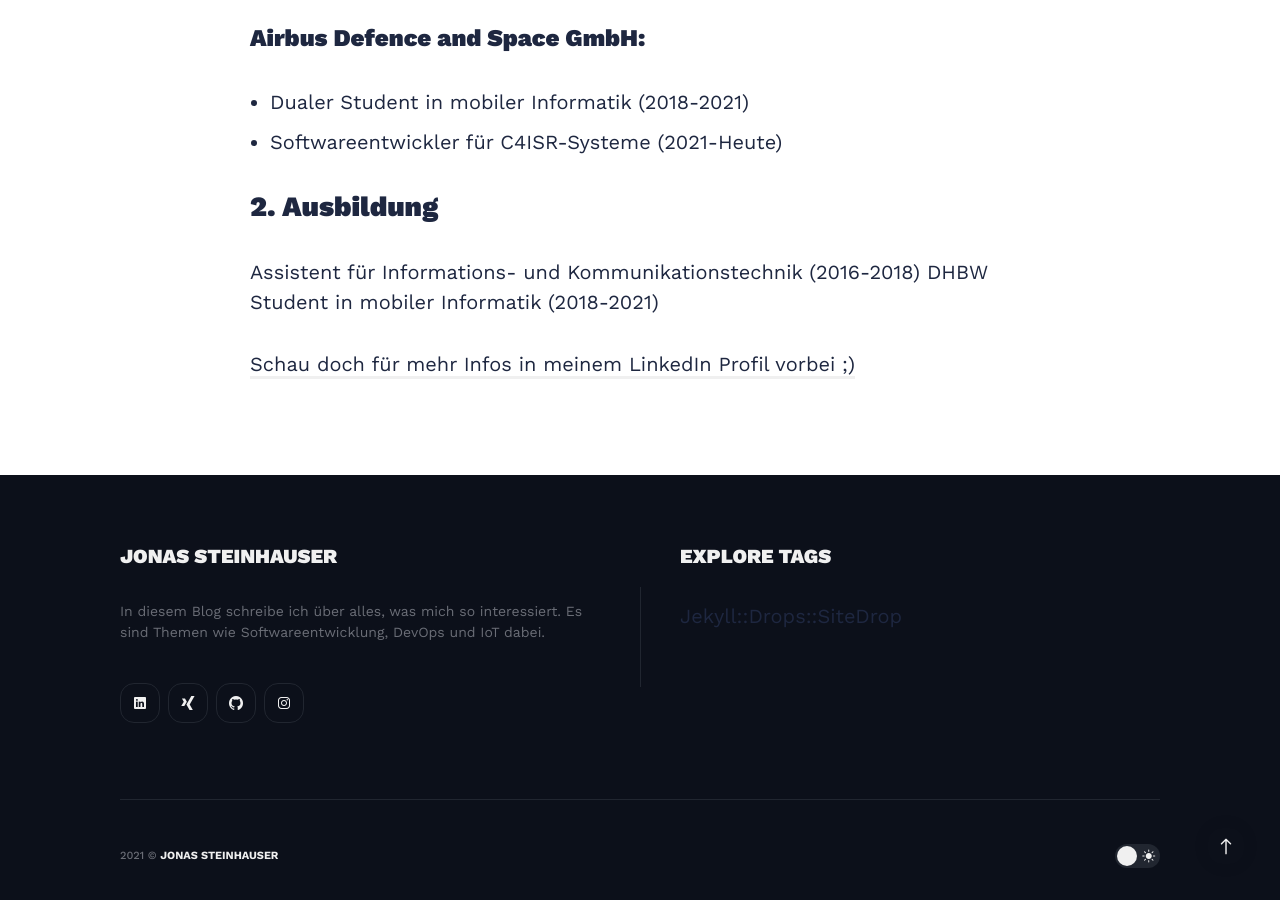
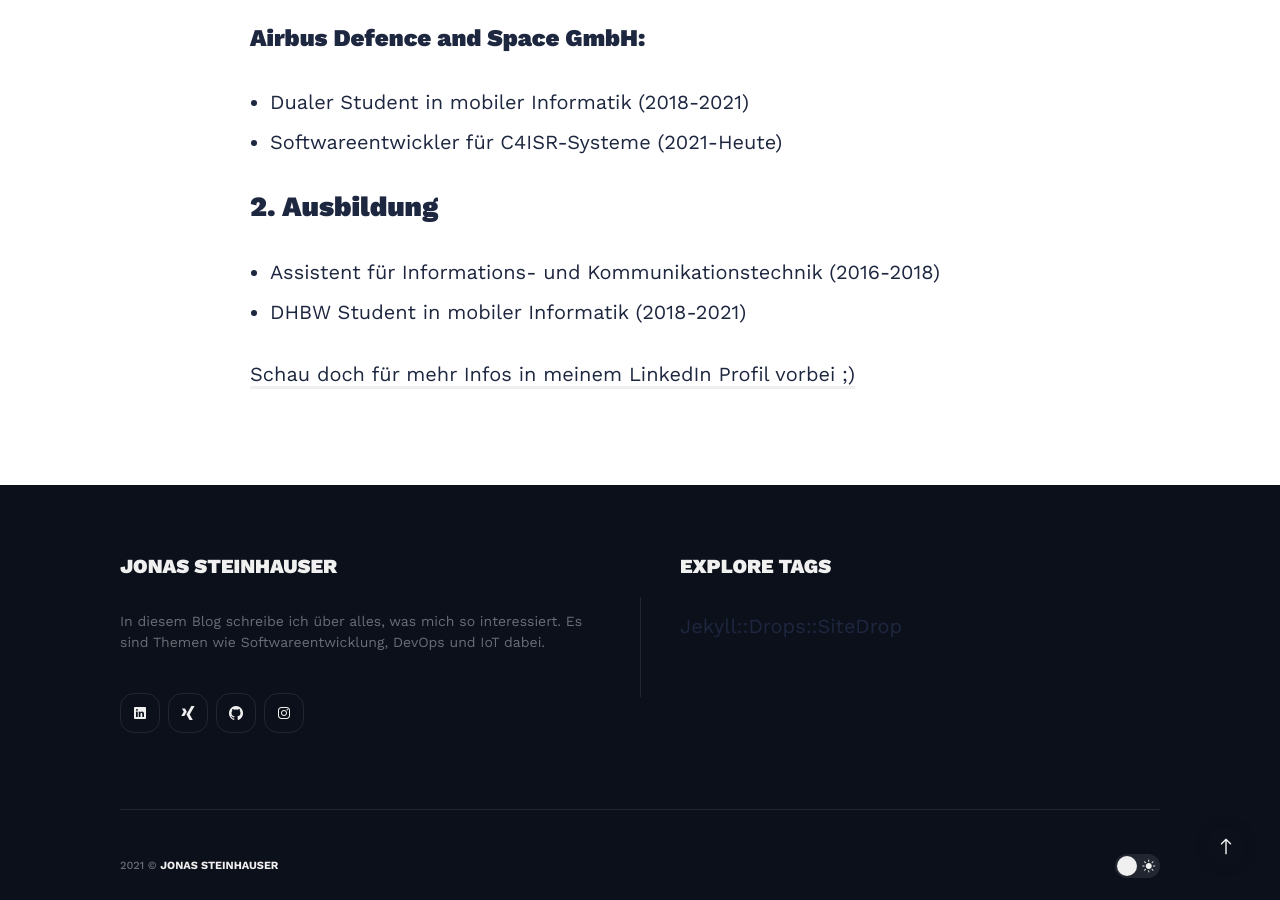
Before and after one commit to ekofi/JonasCodesTechBlog, a Jekyll site: the page built from _pages/about.md, in a window 1280 px wide and 900 px high, scrolled down 1344 px. Built offline with Jekyll 4.4.1, drawn with Linux system fonts in a browser that asks for light colours; nearby versions of some CDN libraries.

```diff
--- a/_pages/about.md
+++ b/_pages/about.md
@@ -19,7 +19,7 @@ Meine Hobbies sind Programmieren 🧑‍💻, Musik 🎺, Zeit mit meinen Freund
 * Softwareentwickler für C4ISR-Systeme (2021-Heute)
 
 ## 2. Ausbildung
-Assistent für Informations- und Kommunikationstechnik (2016-2018)
-DHBW Student in mobiler Informatik (2018-2021)
+* Assistent für Informations- und Kommunikationstechnik (2016-2018)
+* DHBW Student in mobiler Informatik (2018-2021)
 
 [Schau doch für mehr Infos in meinem LinkedIn Profil vorbei ;)](https://de.linkedin.com/in/jonas-steinhauser-278b221ab)
```
